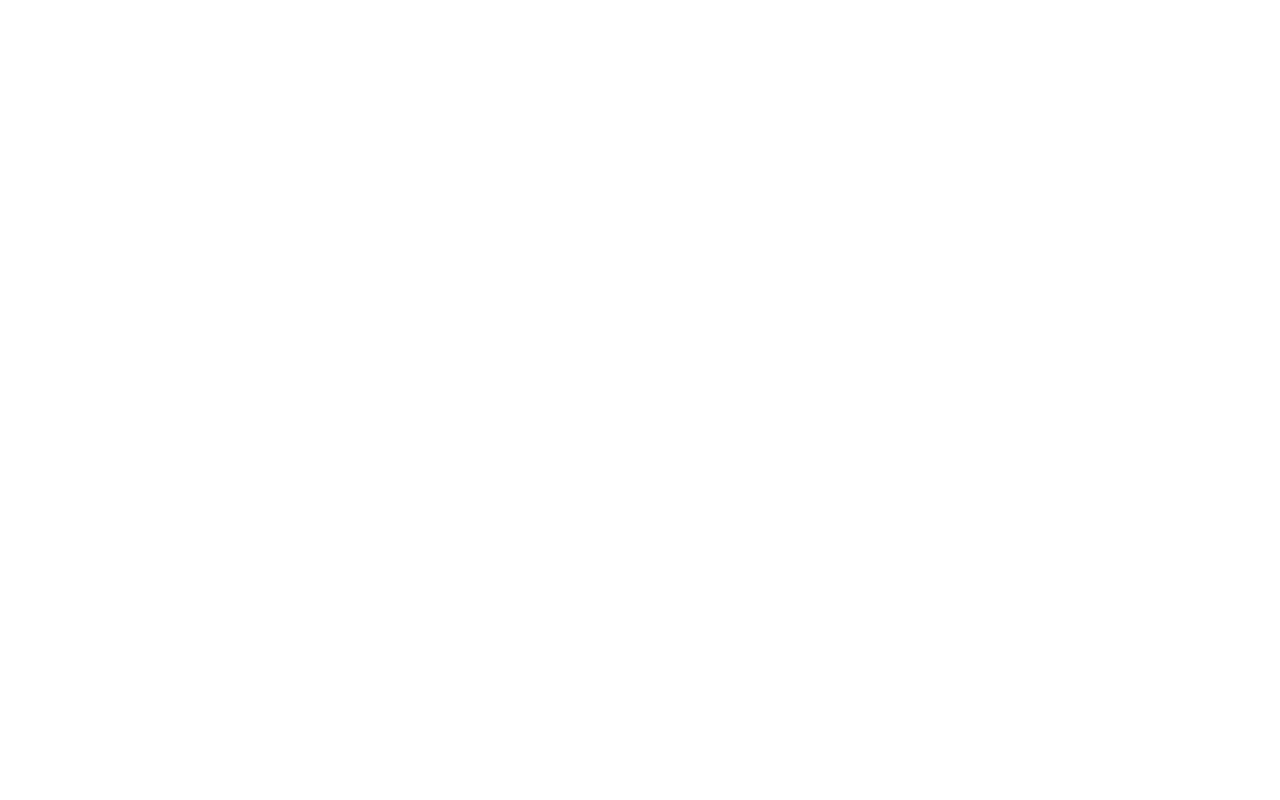
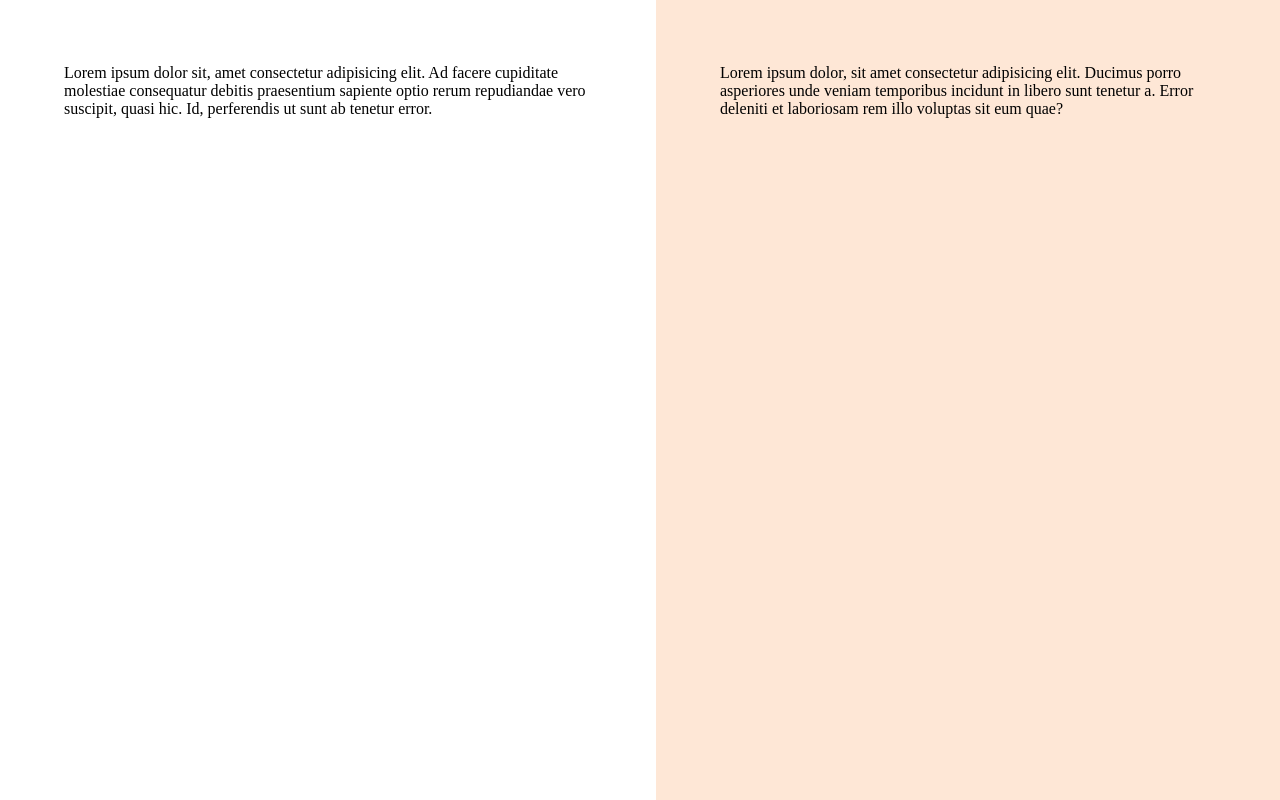
Before and after one commit to devalefhilima/Formulario-de-Matricula, a plain HTML site: page index.html in a window 1280 px wide. Drawn offline with Linux system fonts and the light colour scheme.

Commit message:
criando o layout css

```diff
--- a/index.html
+++ b/index.html
@@ -12,6 +12,24 @@
     <link href="https://fonts.googleapis.com/css2?family=Poppins:ital,wght@0,100;0,200;0,300;0,400;0,500;0,600;0,700;0,800;0,900;1,100;1,200;1,300;1,400;1,500;1,600;1,700;1,800;1,900&display=swap" rel="stylesheet">
 </head>
 <body>
+    <div id="app">
+        <main>
+            <div class="main-container">
+                Lorem ipsum dolor sit, amet consectetur adipisicing elit.
+                Ad facere cupiditate molestiae consequatur debitis
+                praesentium sapiente optio rerum repudiandae vero suscipit,
+                quasi hic. Id, perferendis ut sunt ab tenetur error.
+            </div>
+        </main>
 
+        <aside>
+            <div class="aside-container">
+                Lorem ipsum dolor, sit amet consectetur adipisicing elit.
+                Ducimus porro asperiores unde veniam temporibus incidunt
+                in libero sunt tenetur a. Error deleniti et laboriosam
+                rem illo voluptas sit eum quae?
+            </div>
+        </aside>
+    </div>
 </body>
 </html>
--- a/styles/global.css
+++ b/styles/global.css
@@ -1,3 +1,9 @@
+* {
+    margin: 0;
+    padding: 0;
+    box-sizing: border-box;
+}
+
 :root {
     --font-family: "Poppins", sans-serif;
     --text: 400 1rem/1.5 var(--font-family);
@@ -15,3 +21,7 @@
     --stroke-highlight: #F3541C;
     --semantic-error: #DC2626;
 }
+
+body {
+    overflow: hidden;
+}
--- a/styles/index.css
+++ b/styles/index.css
@@ -1 +1,2 @@
 @import url(./global.css);
+@import url(./layout.css);
--- /dev/null
+++ b/styles/layout.css
@@ -0,0 +1,26 @@
+#app {
+    display: grid;
+    grid-template-columns: 51.25% 48.75%;
+
+    height: 100vh;
+    overflow: hidden;
+}
+
+main {
+    overflow: auto;
+    padding: 4rem;
+
+    .main-container {
+        max-width: 33rem;
+        margin-left: auto;
+    }
+}
+
+aside {
+    background-color: var(--surface-secondary);
+    padding: 4rem;
+
+    .aside-container {
+        max-width: 31rem;
+    }
+}
```
